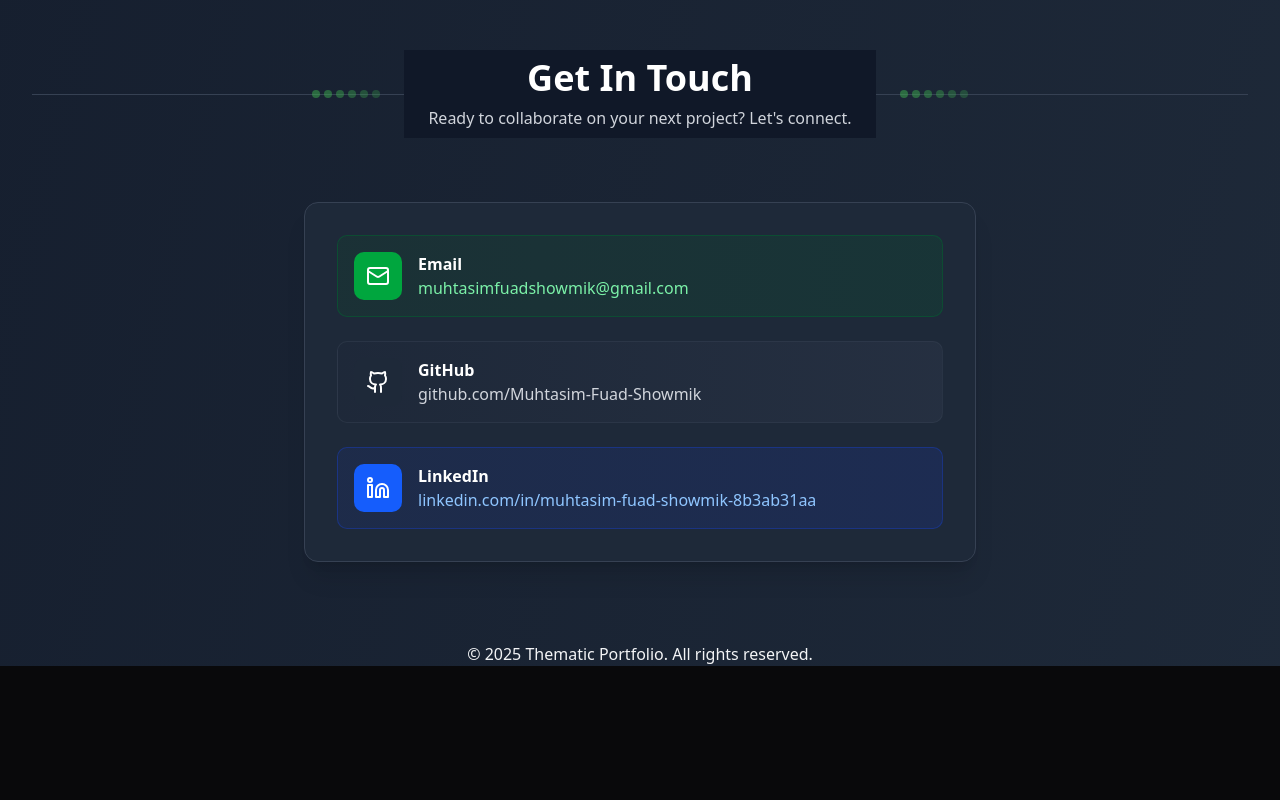
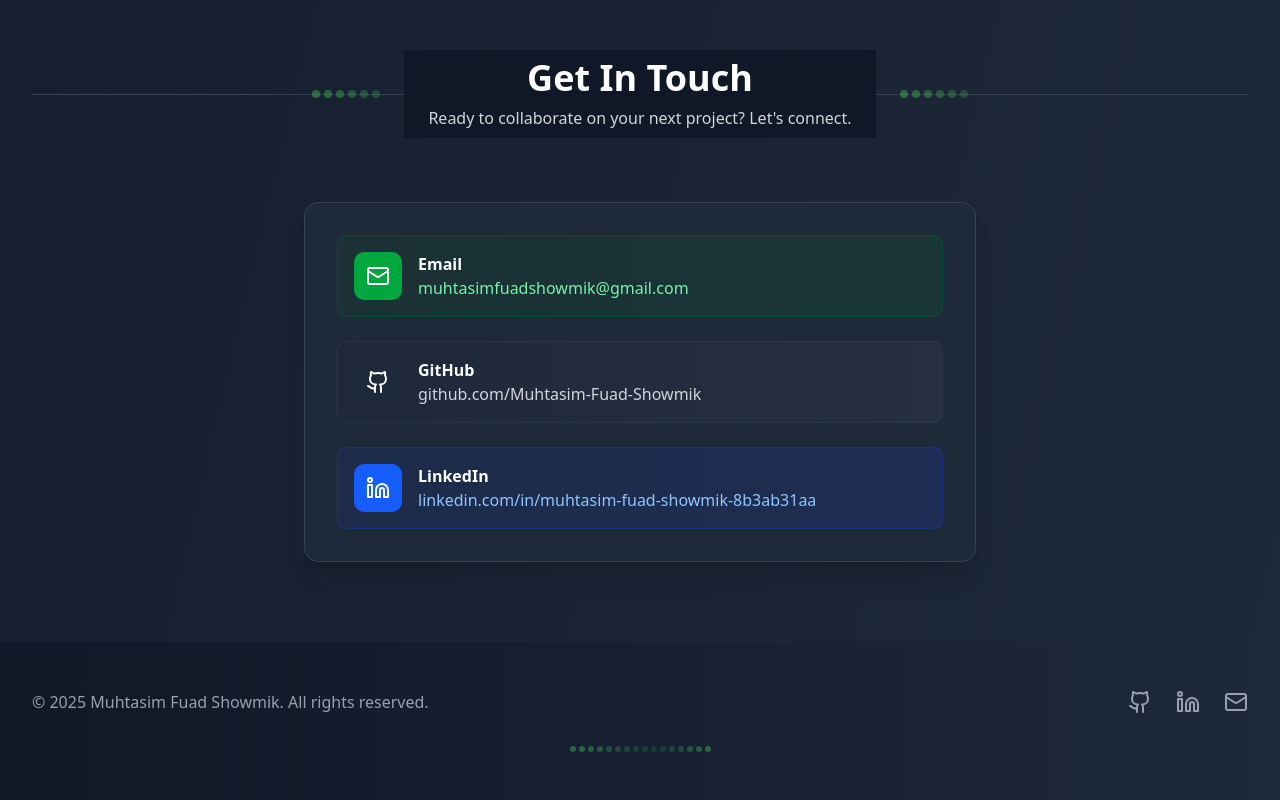
Before and after one commit to Muhtasim-Fuad-Showmik/thematic-portfolio, a Next.js app: page / in a window 1280 px wide. Shown: the part 4648-5448 px from the top of the page. Before the commit the page ends 5314 px from the top, so only its background shows below. Built offline with nearby package versions, Linux system fonts and the light colour scheme.

Commit message:
feat: add styled footer component with social links and extract social URLs to constants

```diff
--- a/app/layout.tsx
+++ b/app/layout.tsx
@@ -1,4 +1,5 @@
 import { AnimatedBackgroundElements } from "@/components/animated-background-elements";
+import Footer from "@/components/footer";
 import Navbar from "@/components/navbar";
 import { ThemeProvider } from "@/components/theme-provider";
 import type { Metadata } from "next";
@@ -40,9 +41,7 @@ export default function RootLayout({
             <AnimatedBackgroundElements />
             <Navbar />
             {children}
-            <footer className="row-start-3 flex gap-[24px] flex-wrap items-center justify-center">
-              <p>© 2025 Thematic Portfolio. All rights reserved.</p>
-            </footer>
+            <Footer />
           </main>
         </ThemeProvider>
       </body>
--- /dev/null
+++ b/components/footer.tsx
@@ -0,0 +1,45 @@
+import { socials } from "@/constants/socials";
+import { Github, Linkedin, Mail } from "lucide-react";
+import React from "react";
+import { AnimatedPixelGrid } from "./animated-pixel-grid";
+
+const Footer: React.FC = () => {
+  return (
+    <footer className="py-12 bg-gradient-to-r from-gray-900 to-gray-800 text-white dark:bg-gradient-to-r dark:from-gray-900 dark:to-gray-800">
+      <div className="max-w-7xl mx-auto px-4 sm:px-6 lg:px-8">
+        <div className="flex flex-col md:flex-row justify-between items-center">
+          <div className="mb-4 md:mb-0">
+            <p className="text-gray-400">
+              © 2025 Muhtasim Fuad Showmik. All rights reserved.
+            </p>
+          </div>
+          <div className="flex gap-6">
+            <a
+              href={socials.github}
+              className="text-gray-400 hover:text-green-400 transition-colors transform hover:scale-110"
+            >
+              <Github className="w-6 h-6" />
+            </a>
+            <a
+              href={socials.linkedin}
+              className="text-gray-400 hover:text-green-400 transition-colors transform hover:scale-110"
+            >
+              <Linkedin className="w-6 h-6" />
+            </a>
+            <a
+              href={socials.email}
+              className="text-gray-400 hover:text-green-400 transition-colors transform hover:scale-110"
+            >
+              <Mail className="w-6 h-6" />
+            </a>
+          </div>
+        </div>
+        <div className="mt-8 flex justify-center">
+          <AnimatedPixelGrid size={6} count={16} opacity={0.4} />
+        </div>
+      </div>
+    </footer>
+  );
+};
+
+export default Footer;
--- a/components/sections/hero-section.tsx
+++ b/components/sections/hero-section.tsx
@@ -1,3 +1,4 @@
+import { socials } from "@/constants/socials";
 import { ChevronRight, Github, Linkedin, Mail } from "lucide-react";
 import { TbBrandLeetcode } from "react-icons/tb";
 import { AnimatedPixelGrid } from "../animated-pixel-grid";
@@ -39,19 +40,19 @@ const HeroSection = () => {
             </button>
             <div className="flex gap-4">
               <a
-                href="https://github.com/Muhtasim-Fuad-Showmik"
+                href={socials.github}
                 className="transition-colors transform hover:scale-110 text-gray-600 hover:text-green-600 dark:text-gray-300 dark:hover:text-green-400"
               >
                 <Github className="w-6 h-6" />
               </a>
               <a
-                href="https://www.linkedin.com/in/muhtasim-fuad-showmik-8b3ab31aa/"
+                href={socials.linkedin}
                 className="transition-colors transform hover:scale-110 text-gray-600 hover:text-green-600 dark:text-gray-300 dark:hover:text-green-400"
               >
                 <Linkedin className="w-6 h-6" />
               </a>
               <a
-                href="https://leetcode.com/u/Muhtasim-Fuad-Showmik/"
+                href={socials.leetcode}
                 className="transition-colors transform hover:scale-110 text-gray-600 hover:text-green-600 dark:text-gray-300 dark:hover:text-green-400"
               >
                 <TbBrandLeetcode className="w-6 h-6" />
--- /dev/null
+++ b/constants/socials.ts
@@ -0,0 +1,6 @@
+export const socials = {
+  email: "mailto:muhtasimfuadshowmik@gmail.com",
+  github: "https://github.com/Muhtasim-Fuad-Showmik",
+	linkedin: "https://www.linkedin.com/in/muhtasim-fuad-showmik-8b3ab31aa/",
+  leetcode: "https://leetcode.com/u/Muhtasim-Fuad-Showmik/",
+}
```
